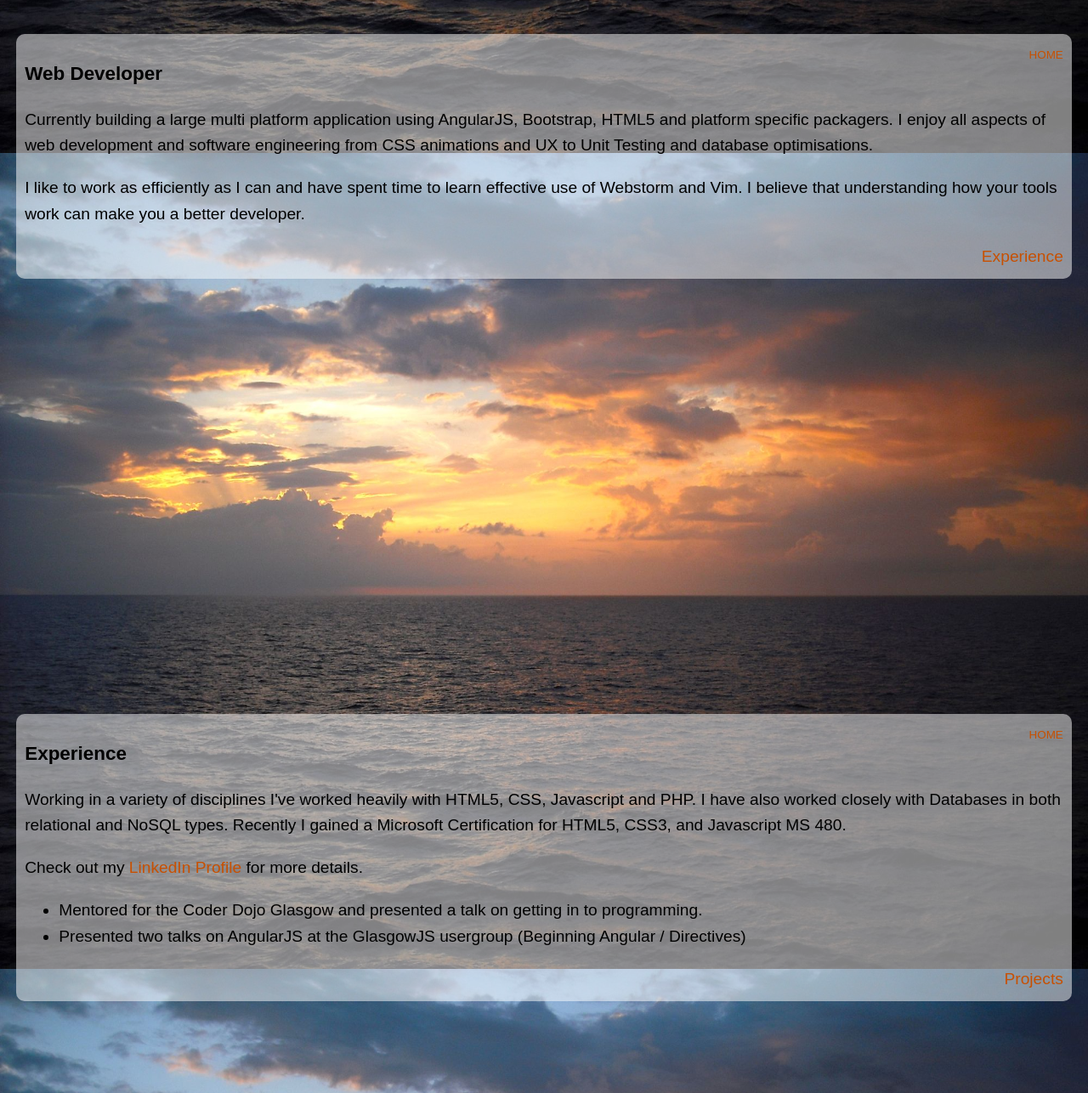
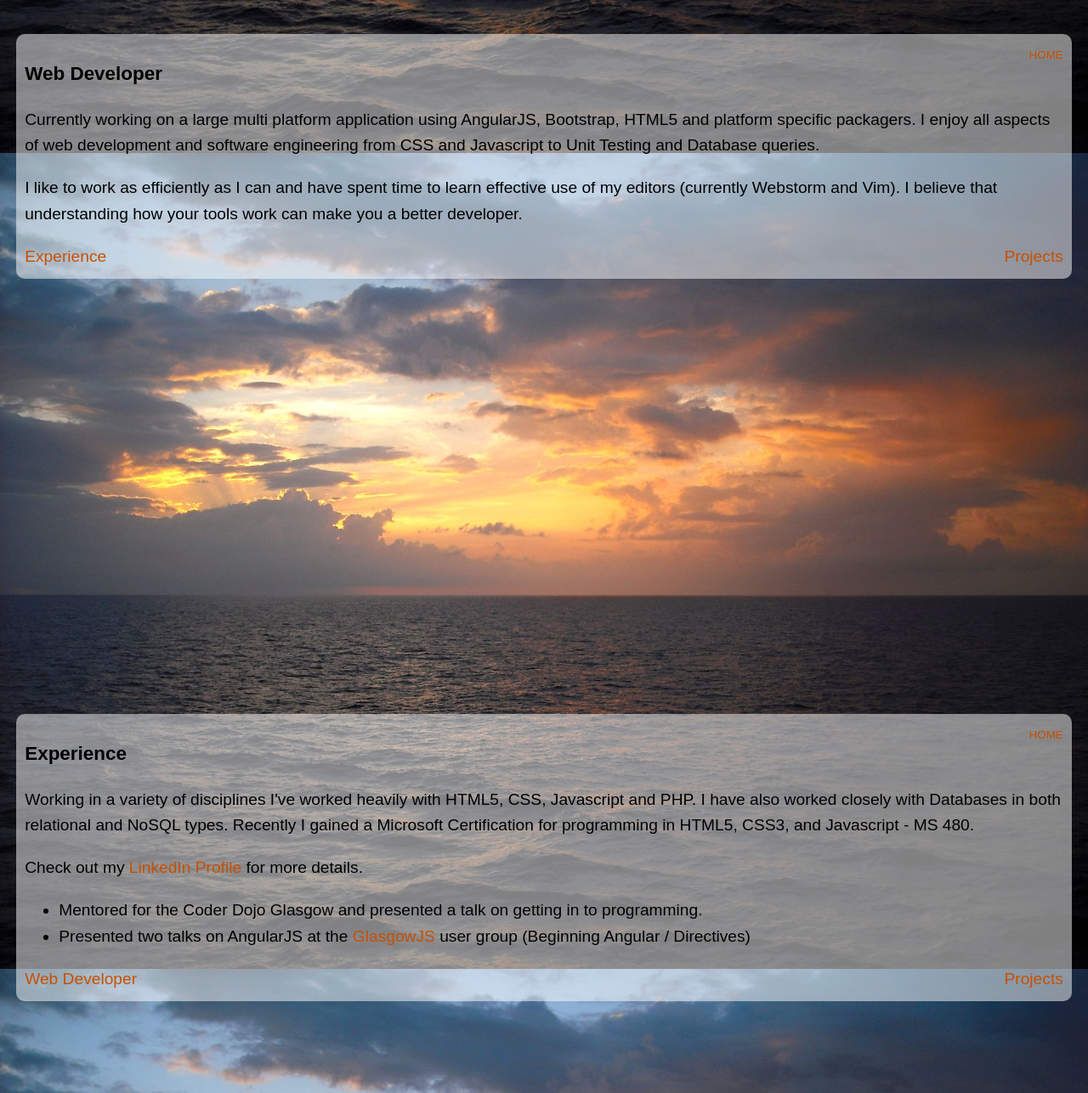
Before and after one commit to astalker/asta.org.uk, a plain HTML site: page index.html in a window 1280 px wide. Shown: the part 780-2066 px from the top of the page at 85% size. Drawn offline with nearby package versions, Linux system fonts and the light colour scheme.

Commit message:
Update descriptions

```diff
--- a/css/styles.scss
+++ b/css/styles.scss
@@ -187,6 +187,9 @@ footer {
   background: url(../images/logo.png) no-repeat center center;
 }
 
-.more {
+.pull-left {
+  float: left;
+}
+.pull-right {
   float: right;
 }
--- a/index.html
+++ b/index.html
@@ -38,7 +38,7 @@
                  </article>
                 <article>
                     <h2>Experience</h2>
-            <p>HTML5, Javascript, AngularJS, JQuery, Node.js, PHP, MySQL, Symfony, TDD and other stuff.</p>
+                    <p>HTML5, Javascript, AngularJS, CSS3, JQuery, Node.js, PHP, MySQL, Symfony, TDD, MongoDB and other stuff.</p>
 
                     <a href="#experience">More...</a>
                 </article>
@@ -58,9 +58,10 @@
             <article>
                 <a href="#home" class="home">Home</a>
                 <h3>Web Developer</h3>
-        <p>Currently building a large multi platform application using AngularJS, Bootstrap, HTML5 and platform specific packagers. I enjoy all aspects of web development and software engineering from CSS animations and UX to Unit Testing and database optimisations.</p>
-        <p>I like to work as efficiently as I can and have spent time to learn effective use of Webstorm and Vim. I believe that understanding how your tools work can make you a better developer.</p>
-        <p><a href="#experience" class="more">Experience</a></p>
+                <p>Currently working on a large multi platform application using AngularJS, Bootstrap, HTML5 and platform specific packagers. I enjoy all aspects of web development and software engineering from CSS and Javascript to Unit Testing and Database queries.</p>
+                <p>I like to work as efficiently as I can and have spent time to learn effective use of my editors (currently Webstorm and Vim). I believe that understanding how your tools work can make you a better developer.</p>
+                <p><a href="#experience" class="pull-left">Experience</a></p>
+                <p><a href="#projects" class="pull-right">Projects</a></p>
             </article>
         </section>
 
@@ -68,13 +69,14 @@
             <article>
                 <a href="#home" class="home">Home</a>
                 <h3>Experience</h3>
-        <p>Working in a variety of disciplines I've worked heavily with HTML5, CSS, Javascript and PHP. I have also worked closely with Databases in both relational and NoSQL types. Recently I gained a Microsoft Certification for HTML5, CSS3, and Javascript MS 480.</p>
+                <p>Working in a variety of disciplines I've worked heavily with HTML5, CSS, Javascript and PHP. I have also worked closely with Databases in both relational and NoSQL types. Recently I gained a Microsoft Certification for programming in HTML5, CSS3, and Javascript - MS 480.</p>
                 <p>Check out my <a href="http://uk.linkedin.com/in/alasdairstalker">LinkedIn Profile</a> for more details.</p>
                 <ul>
                     <li>Mentored for the Coder Dojo Glasgow and presented a talk on getting in to programming.</li>
-            <li>Presented two talks on AngularJS at the GlasgowJS usergroup (Beginning Angular / Directives)</li>
+                    <li>Presented two talks on AngularJS at the <a href="http://glasgowjs.com">GlasgowJS</a> user group (Beginning Angular / Directives)</li>
                 </ul>
-        <p><a href="#projects" class="more">Projects</a></p>
+                <p><a href="#developer" class="pull-left">Web Developer</a></p>
+                <p><a href="#projects" class="pull-right">Projects</a></p>
             </article>
         </section>
 
@@ -82,11 +84,13 @@
             <article>
                 <a href="#home" class="home">Home</a>
                 <h3>Projects</h3>
-        <p>One of my most enjoyable projects was a NodeJS module called NBlog. I initially created this to learn about NodeJS and implemented it as my blog at the time. It uses MongoDB and Bootstrap in addition to NodeJS and it's available on the NPM registry. Currently it is getting over 1000 downloads a month.</p>
+                <p>One of my most enjoyable projects was a NodeJS module called NBlog. I initially created this to learn about NodeJS and implemented it as my blog at the time. It uses MongoDB and Express and it's available on the NPM registry and via Github. Currently it is getting over 1000 downloads a month.</p>
                 <ul>
                     <li><a href="https://github.com/astalker/nblog" target="_blank">Nblog CMS</a> for Node.js (also on the <a href="https://npmjs.org/package/nblog" target="_blank">NPM</a>).</li>
                 </ul>
                 <p>See more of my projects on <a href="https://github.com/astalker" target="_blank">Github</a>.</p>
+                <p><a href="#developer" class="pull-left">Web Developer</a></p>
+                <p><a href="#experience" class="pull-right">Experience</a></p>
             </article>
         </section>
 
```
Also changed, not shown: js/main.js (+6 -4 lines), css/styles.css. Lines whose indentation alone changed are shown as unchanged.
